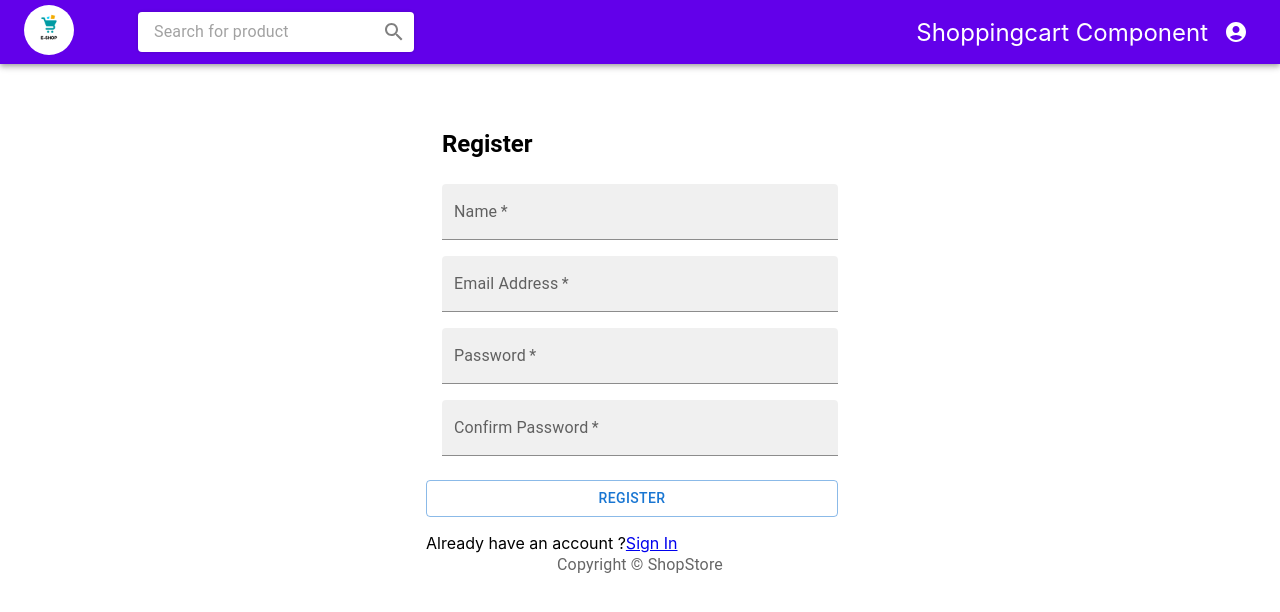
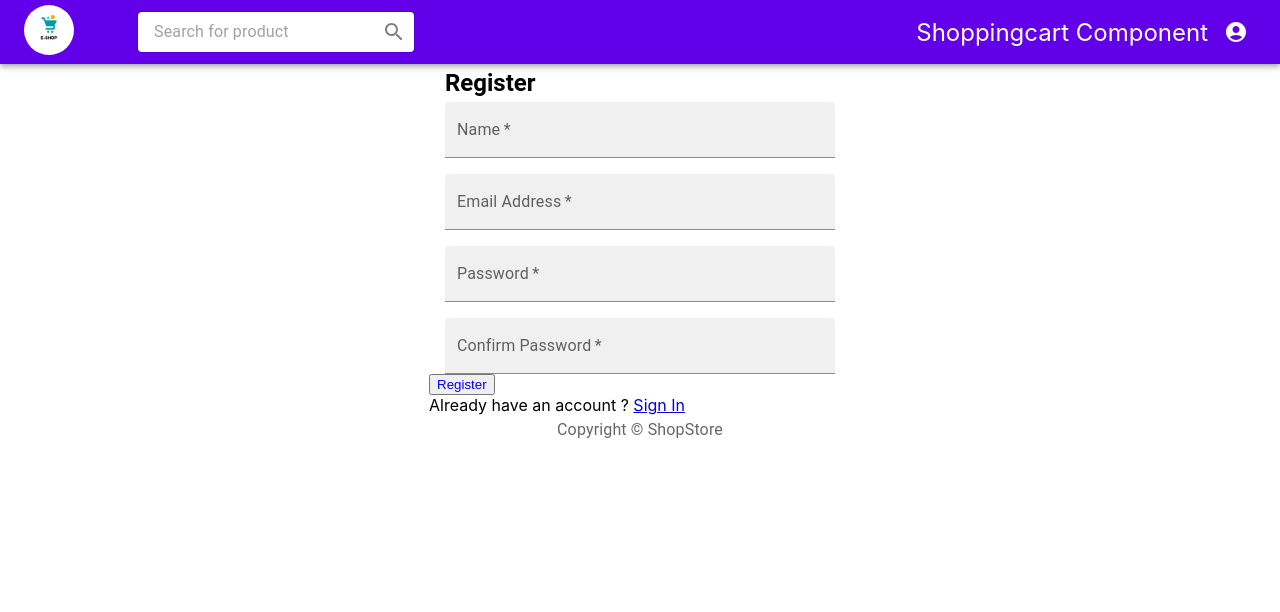
Before and after one commit to Komal6627/Ecommerce_Project, a React (Create React App) app in the folder frontend/: page /register in a window 1280 px wide. Shown: the top 612 px of the page. Built offline with nearby package versions, Linux system fonts and the light colour scheme.

Commit message:
working on apis

```diff
--- a/frontend/src/mocks/user.js
+++ b/frontend/src/mocks/user.js
@@ -11,7 +11,7 @@ class UserAPI {
         },
       };
 
-      const { data } = await axios.get(`/api/user/`, config);
+      const { data } = await axios.get(`/api/users/`, config);
       return data;
     } catch (error) {
       throw error.respose && error.respose.data.detail
@@ -78,14 +78,18 @@ class UserAPI {
 
     async login(email, password){
         try {
-            const {data} = await axios.post('/api/users/login', {username: email, password: password})
-            return data;
+          const response = await axios.post('/api/users/login/', { username: email, password: password });
+          return response.data;
         } catch (error) {
-            throw error.respose && error.respose.data.detail
-            ? error.respose.data.detail
-            : error.message;
+          if (error.response && error.response.data.detail) {
+            throw error.response.data.detail; // Throw the error message from the server response
+          } else {
+            throw error.message; // Throw the generic error message if response or response.data.detail is undefined
+          }
         }
     }
+
+
 }
 
 const userApi = new UserAPI();
--- a/frontend/src/pages/Home.js
+++ b/frontend/src/pages/Home.js
@@ -10,7 +10,7 @@ import Product from "../components/Product"
 import Paginate from "../components/Paginate"
 import { useLocation } from "react-router-dom";
 
-const Home = ({history}) =>{
+const Home = () =>{
     const dispatch = useDispatch();
     const productList = useSelector((state) => state.product.productList);
     const topRatedProducts = useSelector((state) => state.product.topRatedProducts)
--- a/frontend/src/pages/Login.js
+++ b/frontend/src/pages/Login.js
@@ -6,25 +6,27 @@ import { Button, Grid, TextField, Typography, useTheme } from "@mui/material"
 import Message from "../components/Message"
 import Loader from "../components/Loader"
 import styled from "@emotion/styled"
+import {login} from "../redux/slices/userSlice"
+import {useNavigate} from "react-router-dom"
 
-const Login = ({history}) => {
+const Login = () => {
      const theme = useTheme();
 
-     const StyledForm = styled('form')(
-        {
-            width: "100% ",
-            marginTop: theme.spacing(1)
-        },
-     )
-     const StyledButton = styled(Button)(
-           {
-            margin: theme.spacing(3,0,2)
-        }
+    //  const StyledForm = styled('form')(
+    //     {
+    //         width: "100% ",
+    //         marginTop: theme.spacing(1)
+    //     },
+    //  )
+    //  const StyledButton = styled(Button)(
+    //        {
+    //         margin: theme.spacing(3,0,2)
+    //     }
 
-     )
+    //  )
       const [email, setEmail] =   useState()
       const [password, setPassword] = useState()
-
+      const navigate = useNavigate()
       const dispatch = useDispatch()
 
     const location = useLocation() ;
@@ -35,14 +37,15 @@ const Login = ({history}) => {
 
     useEffect(() => {
         if(userDetails){
-            history.replace(redirect)
+            navigate(redirect);
         }
-    },[history, userDetails, redirect])
+    },[navigate, userDetails, redirect])
 
     const submitHandler = (e) =>{
         e.preventDefault();
         console.log(email, password);
-        dispatch(email, password);
+        // dispatch(email, password);
+        dispatch(login({ email, password }));
     }
 
     return(
@@ -52,7 +55,7 @@ const Login = ({history}) => {
             </Typography>
             {error && <Message></Message>}
             {loading && <Loader/>}
-            <StyledForm onSubmit={submitHandler}>
+            <form onSubmit={submitHandler} style={{width: "100%", marginTop: "3px"}}>
                 <Grid container spacing={2}>
                     <Grid item xs={12}>
                         <TextField variant="filled" required fullWidth id="email" label="Email Address" name="email" autoComplete="email" value={email} onChange={(e) => setEmail(e.target.value)} />
@@ -63,9 +66,9 @@ const Login = ({history}) => {
                     </Grid>
                 </Grid>
 
-                <StyledButton type="submit" fullWidth variant="outline" color="primary">
+                <button type="submit" fullWidth variant="outline" style={{color:"blue"}}>
                     Sign In
-                </StyledButton>
+                </button>
 
                 <Grid container justify = "flex-start">
                     <Grid item>
@@ -73,7 +76,7 @@ const Login = ({history}) => {
                         <Link to={redirect ? `/register?redirect=${redirect}`: "/register"} variant='body2'> Register</Link>
                     </Grid>
                 </Grid>
-            </StyledForm>
+            </form>
         </FormContainer>
     )
 }
--- a/frontend/src/pages/Register.js
+++ b/frontend/src/pages/Register.js
@@ -1,108 +1,159 @@
-import styled from "@emotion/styled"
-import { Button, Container, Grid, TextField, Typography, useTheme } from "@mui/material"
-import { useEffect, useState } from "react"
-import { useDispatch, useSelector } from "react-redux"
-import { Link, useLocation } from "react-router-dom"
-import createUser from "../redux/slices/userSlice"
-import Message from "../components/Message"
-import Loader from "../components/Loader"
+import styled from "@emotion/styled";
+import {
+  Button,
+  Container,
+  Grid,
+  TextField,
+  Typography,
+  useTheme,
+} from "@mui/material";
+import { useEffect, useState } from "react";
+import { useDispatch, useSelector } from "react-redux";
+import { Link, useLocation } from "react-router-dom";
+import {createUser} from "../redux/slices/userSlice";
+import Message from "../components/Message";
+import Loader from "../components/Loader";
+import { useNavigate } from "react-router-dom";
+
+const Register = () => {
+  const theme = useTheme();
 
 
-const Register = ({history}) =>{
-    const theme = useTheme()
-
-    const Paper = styled('div')({
-        marginTop: theme.spacing(8),
-        display: "flex",
-        flexDirection: "column",
-        alignItems: "left"
-    })
-
-    const Form = styled('form')({
-        width: "100%",
-        marginTop : theme.spacing(3)
-    })
 
   const SubmitButton = styled(Button)({
-        margin: theme.spacing(3,0,2)
-    })
+    margin: theme.spacing(3, 0, 2),
+  });
 
-    const [name, setName] = useState("")
-    const [email, setEmail] = useState("")
-    const [password, setPassword] = useState("")
+  const [name, setName] = useState("");
+  const [email, setEmail] = useState("");
+  const [password, setPassword] = useState("");
   const [confirmPassword, setConfirmPassword] = useState("");
-    const [message, setMessage] = useState()
+  const [message, setMessage] = useState("");
 
   const dispatch = useDispatch();
 
-    const location = useLocation() ;
+  const location = useLocation();
   const searchParams = new URLSearchParams(location.search);
   const redirect = searchParams.get("redirect") || "/";
-    const {userDetails, loading, error} = useSelector((state) => state.user);
+  const { userDetails, loading, error } = useSelector((state) => state.user);
+  const navigate = useNavigate();
 
   useEffect(() => {
     if (userDetails) {
-            history.push(redirect)
+      navigate("/redirect");
     }
-    }, [history, userDetails, redirect])
+  }, [navigate, userDetails, redirect]);
+
+  const handleChange = (e) => {
+    console.log(e.target.value);
+    setName(e.target.value);
+    console.log(e.target.value);
+  };
 
 
-    const submitHandler = (e) =>{
+  const submitHandler = (e) => {
     e.preventDefault();
 
-        if(password !== confirmPassword){
-            setMessage("Password do not match");
-        }else {
-            dispatch(createUser(name, email, password))
+    if (password !== confirmPassword) {
+      setMessage("Passwords do not match");
+    } else {
+      dispatch(createUser(name, email, password));
+      setMessage("Registered Successfully")
     }
-    }
+  };
 
-    return(
+  return (
     <Container component="main" maxWidth="xs">
-            <Paper>
-                <Typography component="h1" style={{fontWeight: "bold"}} variant="h5">
+      <div style={{display:"flex",  flexDirection: "column", alignItems: "left", margin: "3px"}}>
+        <Typography component="h1" style={{ fontWeight: "bold" }} variant="h5">
           Register
         </Typography>
 
-                {message && <Message variant="danger">{message}</Message> }
+        {message && <Message variant="danger">{message}</Message>}
         {error && <Message variant="danger">{error}</Message>}
-                {loading && <Loader/>}
+        {loading && <Loader />}
 
-               <Form onSubmit={submitHandler}>
+        <form onSubmit={submitHandler} style={{width: "100%", marginTop: "3px"}}>
           <Grid container spacing={2}>
             <Grid item xs={12}>
-                            <TextField variant="filled" required fullWidth id="name" label="Name" name="name" value={name} onChange={(e) => setName(e.target.value)}/>
+              <TextField
+                variant="filled"
+                required
+                fullWidth
+                id="name"
+                label="Name"
+                name="name"
+                value={name}
+                onChange={handleChange}
+              />
             </Grid>
 
             <Grid item xs={12}>
-                            <TextField variant="filled" required fullWidth id="email" label="Email Address" name="email" value={email} onChange={(e) => setEmail(e.target.value)}/>
+              <TextField
+                variant="filled"
+                required
+                fullWidth
+                id="email"
+                label="Email Address"
+                name="email"
+                value={email}
+                onChange={(e) => setEmail(e.target.value)}
+              />
             </Grid>
 
             <Grid item xs={12}>
-                            <TextField variant="filled" required fullWidth id="password" label="Password" name="password" value={password} onChange={(e) => setPassword(e.target.value)}/>
+              <TextField
+                variant="filled"
+                required
+                fullWidth
+                id="password"
+                label="Password"
+                name="password"
+                type="password"
+                value={password}
+                onChange={(e) => setPassword(e.target.value)}
+              />
             </Grid>
 
             <Grid item xs={12}>
-                            <TextField variant="filled" required fullWidth id="Confirm Password" label="Confirm Password" name="confirmPassword" value={confirmPassword} onChange={(e) => setConfirmPassword(e.target.value)}/>
+              <TextField
+                variant="filled"
+                required
+                fullWidth
+                id="confirmPassword"
+                label="Confirm Password"
+                name="confirmPassword"
+                type="password"
+                value={confirmPassword}
+                onChange={(e) => setConfirmPassword(e.target.value)}
+              />
             </Grid>
 
-                        <SubmitButton type="submit" fullWidth variant="outlined" color="primary">
+            <button
+              type="submit"
+              fullWidth
+              variant="outlined"
+              style={{ color:"blue"}}
+            >
               Register
-                        </SubmitButton>
+            </button>
 
             <Grid container justifyContent="flex-start">
               <Grid item>
-                                Already have an account ?
-                                <Link to={redirect ? `/login?redirect=${redirect}` : "/login"} variant="body2">
+                Already have an account ?{" "}
+                <Link
+                  to={redirect ? `/login?redirect=${redirect}` : "/login"}
+                  variant="body2"
+                >
                   Sign In
                 </Link>
               </Grid>
             </Grid>
           </Grid>
-               </Form>
-            </Paper>
+        </form>
+      </div>
     </Container>
-    )
-}
+  );
+};
 
-export default Register
+export default Register;
--- a/frontend/src/redux/slices/userSlice.js
+++ b/frontend/src/redux/slices/userSlice.js
@@ -3,12 +3,25 @@ import userApi from "../../mocks/user";
 
 const storedUserInfo = localStorage.getItem("userInfo");
 
-const initialState = {
-    userDetails : storedUserInfo ? JSON.parse(storedUserInfo) : null,
-    loading : false,
-    error : null,
+let initialUserDetails = null;
 
+if (storedUserInfo !== "undefined" && storedUserInfo !== null && storedUserInfo !== "") {
+    try {
+        initialUserDetails = JSON.parse(storedUserInfo);
+    } catch (error) {
+        console.error("Error parsing storedUserInfo:", error);
+        // Handle the error, e.g., set initialUserDetails to null or a default value
+    }
 }
+
+
+
+  const initialState = {
+    userDetails: initialUserDetails,
+    loading: false,
+    error: null,
+  };
+
 
 const userSlice = createSlice({
     name : 'user',
@@ -18,7 +31,7 @@ const userSlice = createSlice({
             state.loading = true;
             state.error = null;
         },
-        loginSucess(state, action){
+        loginSuccess(state, action){
             state.userDetails = action.payload;
             state.loading = false;
             state.error = null;
@@ -32,7 +45,7 @@ const userSlice = createSlice({
             state.loading = true;
             state.error = null;
           },
-        getUserDetailSucess(state, action){
+        getUserDetailSuccess(state, action){
             state.userDetails = action.payload;
             state.loading = false;
             state.error = null;
@@ -95,10 +108,10 @@ const userSlice = createSlice({
 
 export const  {
     loginStart,
-    loginSucess,
+    loginSuccess,
     loginFailure,
     getUserDetailsStart,
-    getUserDetailSucess,
+    getUserDetailSuccess,
     getUserDetailFailure,
     createUserStart,
     createUserSuccess,
@@ -112,61 +125,61 @@ export const  {
     logoutSuccess
 } = userSlice.actions;
 
-export const login = (email, password) => async(dispath) => {
+export const login = (email, password) => async(dispatch) => {
     try {
-        dispath(loginStart());
+        dispatch(loginStart());
         const user = await userApi.login(email, password);
-        dispath(loginSucess(user));
+        dispatch(loginSuccess(user));
     } catch (error) {
-        dispath(loginFailure(error.message));
+        dispatch(loginFailure(error.message));
     }
 }
 
-export const fetchUserDetails = (userId) => async(dispath) => {
+export const fetchUserDetails = (userId) => async(dispatch) => {
     try {
-        dispath(getUserDetailsStart());
+        dispatch(getUserDetailsStart());
         const userDetails = await userApi.getUserDetails(userId);
-        dispath(getUserDetailSucess(userDetails));
+        dispatch(getUserDetailSuccess(userDetails));
     } catch (error) {
-        dispath(getUserDetailFailure(error.message));
+        dispatch(getUserDetailFailure(error.message));
     }
 }
 
 
-export const createUser = (name, email, password) => async (dispath) => {
+export const createUser = (name, email, password) => async (dispatch) => {
     try {
-        dispath(createUserStart());
+        dispatch(createUserStart());
         const user = await userApi.createUser(name, email, password);
-        dispath(createUserSuccess(user));
-        dispath(loginSucess(user));
+        dispatch(createUserSuccess(user));
+        dispatch(loginSuccess(user));
     } catch (error) {
-        dispath(createUserFailure(error.message));
+        dispatch(createUserFailure(error.message));
     }
 }
 
-export const updateUser = (userId, updateData) => async (dispath) =>{
+export const updateUser = (userId, updateData) => async (dispatch) =>{
     try {
-        dispath(updateUserStart());
+        dispatch(updateUserStart());
         const updatedUser = await userApi.updateUser(userId, updateData);
-        dispath(updateUserSuccess(updateUser))
+        dispatch(updateUserSuccess(updatedUser))
     } catch (error) {
-        dispath(updateUserFailure(error.message));
+        dispatch(updateUserFailure(error.message));
     }
 }
 
 
-export const deleteUser =(userId) => async(dispath) =>{
+export const deleteUser =(userId) => async(dispatch) =>{
     try {
-        dispath(deleteUserStart());
+        dispatch(deleteUserStart());
         await userApi.deleteUser(userId);
-        dispath(deleteUserSuccess())
+        dispatch(deleteUserSuccess())
     } catch (error) {
-        dispath(deleteUserFailure(error.message));
+        dispatch(deleteUserFailure(error.message));
     }
 }
 
-export const logout = () => (dispath) =>{
-    dispath(userSlice.actions.logoutSuccess());
+export const logout = () => (dispatch) =>{
+    dispatch(userSlice.actions.logoutSuccess());
 }
 
 export const {reducer} = userSlice;
```
Also changed, not shown: 1 other file (tests, documents, lock files or other folders). Lines whose indentation alone changed are shown as unchanged.
